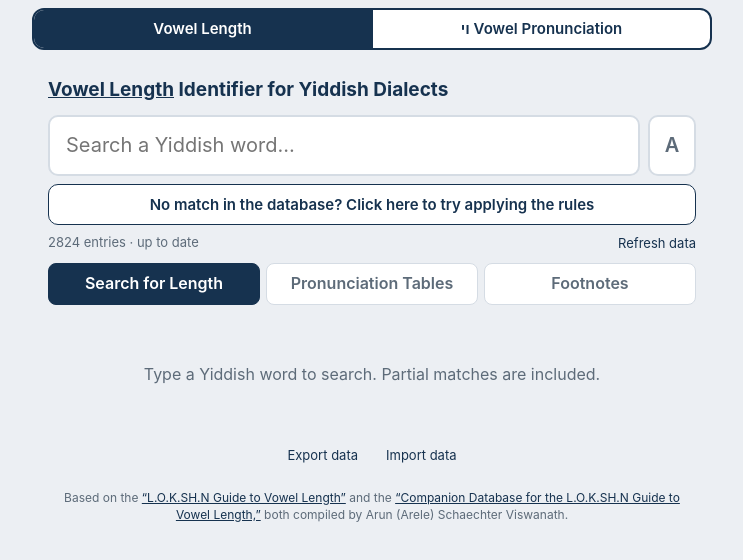
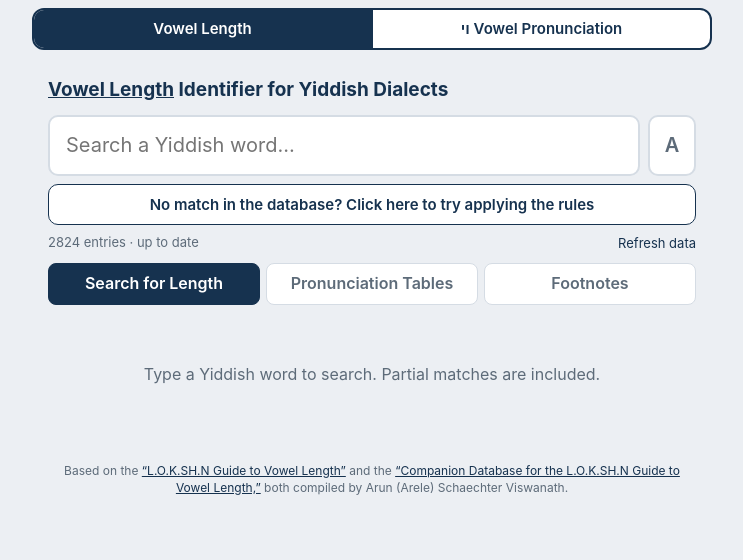
Before and after one commit to MPreston1/yiddish-vowel-search, a plain HTML site: page index.html in a window 1280 px wide. Shown: the whole page, without its empty margins (268-1011 px from the left). Drawn offline with Linux system fonts and the light colour scheme; no server answers.

Commit message:
Hiding import and export

```diff
--- a/index.html
+++ b/index.html
@@ -66,8 +66,8 @@
     <div id="l-tables" hidden></div>
     <div id="l-notes" hidden></div>
     <footer class="tools">
-        <button type="button" id="l-exp">Export data</button>
-        <button type="button" id="l-imp">Import data</button>
+        <button type="button" id="l-exp" hidden>Export data</button>
+        <button type="button" id="l-imp" hidden>Import data</button>
         <input type="file" id="l-impfile" accept=".json,application/json" hidden></footer>
     <p class="credit">Based on the <a
             href="https://docs.google.com/presentation/d/1OzduSlGXEnK3ZCFV1P83UKeNwms5MjKgagxxe6kpKZY/edit?slide=id.h105c52efcca4e630_2_0#slide=id.h105c52efcca4e630_2_0"
@@ -100,8 +100,8 @@
     <div id="o-groups" hidden></div>
     <div id="o-pairs" hidden></div>
     <footer class="tools">
-        <button type="button" id="o-exp">Export data</button>
-        <button type="button" id="o-imp">Import data</button>
+        <button type="button" id="o-exp" hidden>Export data</button>
+        <button type="button" id="o-imp" hidden>Import data</button>
         <input type="file" id="o-impfile" accept=".json,application/json" hidden></footer>
     <p class="credit">Based on <a
             href="https://www.facebook.com/arun.avrum.viswanath/posts/pfbid0uQkRvTzjkXD2cPCEdBobP9nGxVMJNLaASXHVRKxkZYy59v4NMNE6BRaDEBWxb92El"
```
